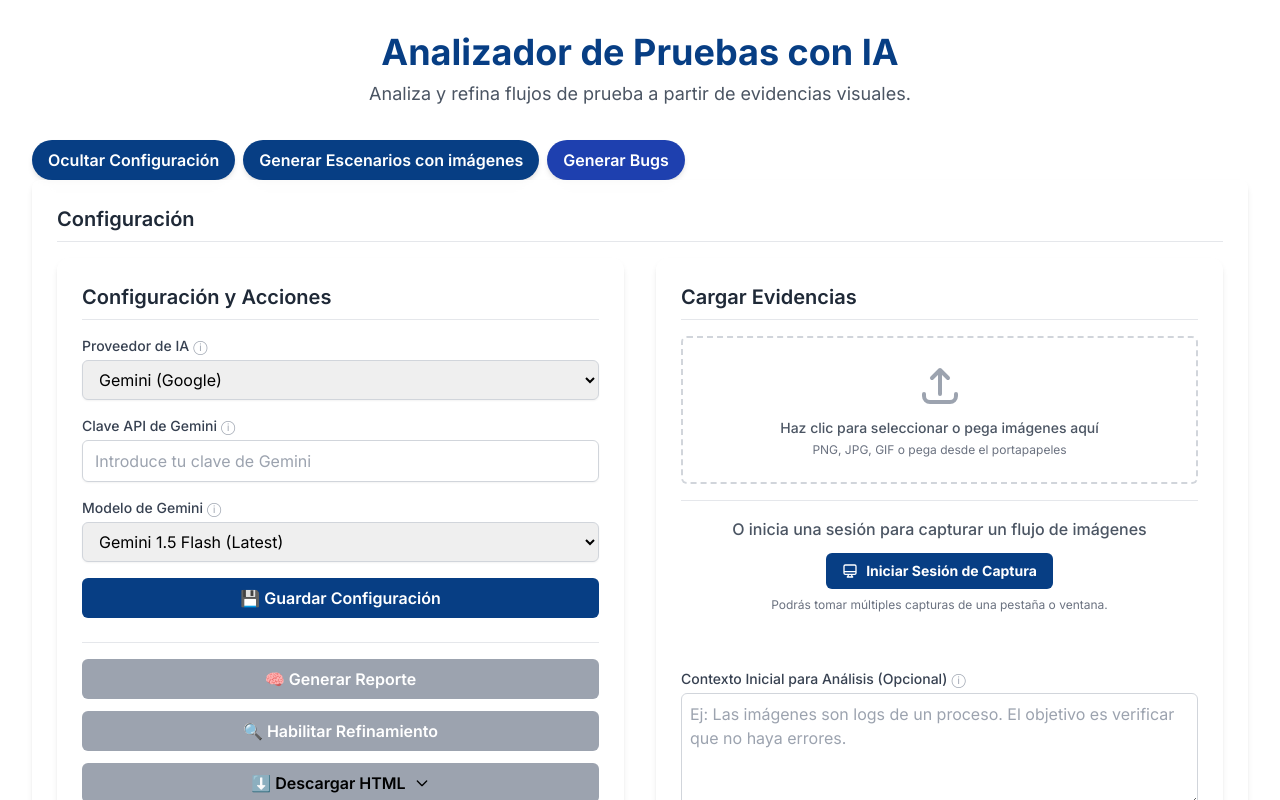
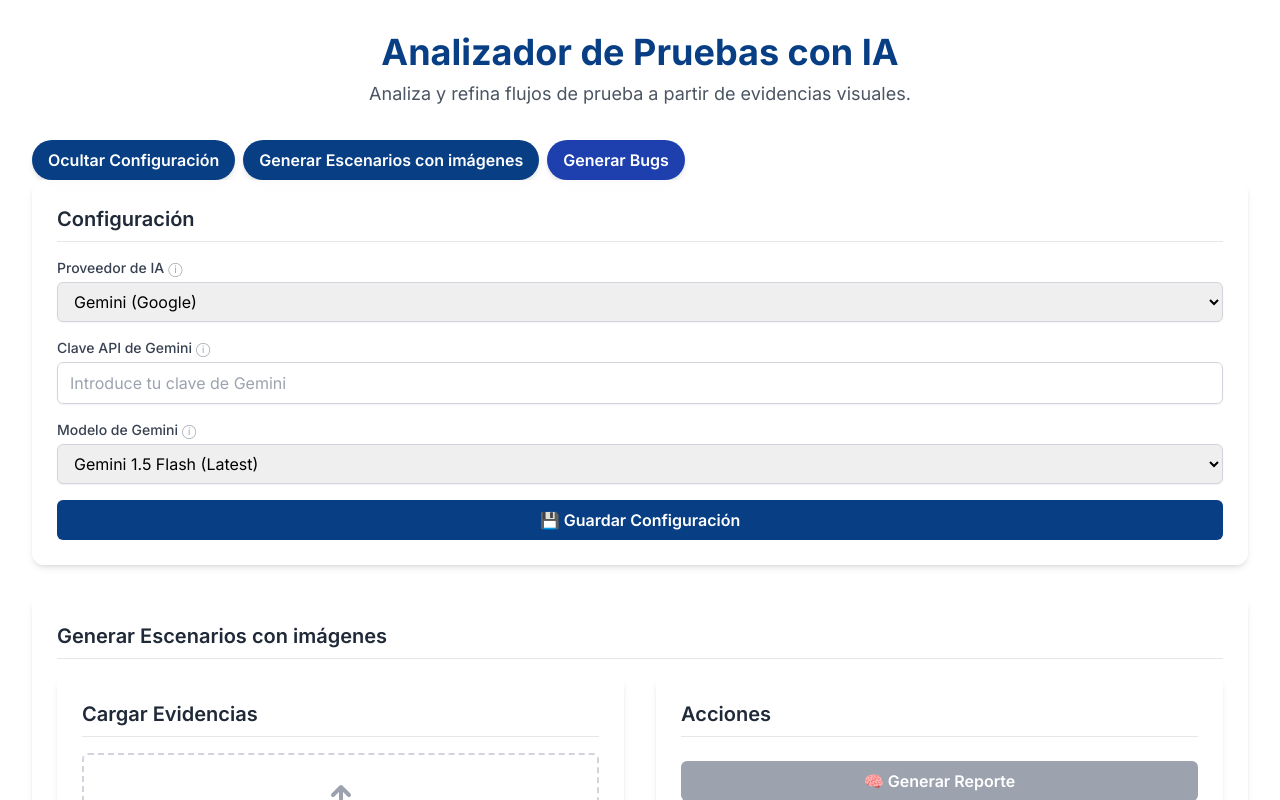
Before and after one commit to anbepa/analizador-ia-react, a React (Vite) app: page / in a window 1280 px wide. Both pictures are taken after a click on the button "Generar Escenarios con imágenes". Shown: the top 800 px of the page. Built offline with nearby package versions, Linux system fonts and the light colour scheme.

Commit message:
separate config and scenario panels

```diff
--- a/src/App.jsx
+++ b/src/App.jsx
@@ -15,8 +15,7 @@ function App() {
         modal,
         closeModal,
         reportRef,
-        reports,
-        isConfigVisible
+        showConfigurationPanel
     } = useAppContext();
 
     const [showScenario, setShowScenario] = useState(false);
@@ -34,17 +33,19 @@ function App() {
                 onToggleBugs={() => setShowBugs(!showBugs)}
             />
             <div className="flex flex-col gap-8 mt-16 md:mt-0">
+                {showConfigurationPanel && (
+                    <ConfigurationPanel mode="config" />
+                )}
+
                 {showScenario && (
                     <>
-                        {isConfigVisible && (
-                            <div className="bg-white rounded-lg shadow-md p-6 glassmorphism">
-                                <h2 className="text-xl font-semibold mb-4 text-gray-800 border-b pb-2">Configuración</h2>
-                                <div className="grid grid-cols-1 md:grid-cols-2 gap-8">
-                                    <ConfigurationPanel />
-                                    <ImageUploader />
-                                </div>
+                        <div className="bg-white rounded-lg shadow-md p-6 glassmorphism">
+                            <h2 className="text-xl font-semibold mb-4 text-gray-800 border-b pb-2">Generar Escenarios con imágenes</h2>
+                            <div className="grid grid-cols-1 md:grid-cols-2 gap-8">
+                                <ImageUploader />
+                                <ConfigurationPanel mode="actions" />
                             </div>
-                        )}
+                        </div>
 
                         <div ref={reportRef} className="space-y-8">
                             <ReportTabs />
--- a/src/components/ConfigurationPanel.jsx
+++ b/src/components/ConfigurationPanel.jsx
@@ -2,8 +2,7 @@ import React, { useState } from 'react';
 import { useAppContext } from '../context/AppContext';
 import { downloadHtmlReport } from '../lib/downloadService';
 
-function ConfigurationPanel() {
-    const { showConfigurationPanel } = useAppContext();
+function ConfigurationPanel({ mode = 'full' }) {
     const {
         apiConfig,
         setApiConfig,
@@ -14,7 +13,6 @@ function ConfigurationPanel() {
         canDownload,
         activeReport,
         reports, // Get all reports
-        imageFiles,
         scrollToReport
     } = useAppContext();
 
@@ -51,10 +49,16 @@ function ConfigurationPanel() {
         scrollToReport();
     };
 
+    const showConfig = mode !== 'actions';
+    const showActions = mode !== 'config';
+
     return (
-        <div className={`bg-white rounded-xl shadow-md p-6 glassmorphism ${!showConfigurationPanel ? 'hidden' : ''}`}>
-            <h2 className="text-xl font-semibold mb-4 text-gray-800 border-b pb-2">Configuración y Acciones</h2>
+        <div className="bg-white rounded-xl shadow-md p-6 glassmorphism">
+            <h2 className="text-xl font-semibold mb-4 text-gray-800 border-b pb-2">
+                {showConfig && showActions ? 'Configuración y Acciones' : showConfig ? 'Configuración' : 'Acciones'}
+            </h2>
 
+            {showConfig && (
             <div className="space-y-4">
                 <div>
                     <label htmlFor="ai-provider-select" className="block text-sm font-medium text-gray-700 mb-1">Proveedor de IA
@@ -166,8 +170,10 @@ function ConfigurationPanel() {
                     💾 Guardar Configuración
                 </button>
             </div>
+            )}
 
-            <div id="main-actions" className="mt-6 pt-4 border-t space-y-3">
+            {showActions && (
+            <div id="main-actions" className={`mt-6 space-y-3 ${showConfig ? 'pt-4 border-t' : ''}`}>
                 <button
                     onClick={() => handleAnalysis(false)}
                     disabled={!canGenerate}
@@ -208,6 +214,7 @@ function ConfigurationPanel() {
                     )}
                 </div>
             </div>
+            )}
         </div>
     );
 }
```
